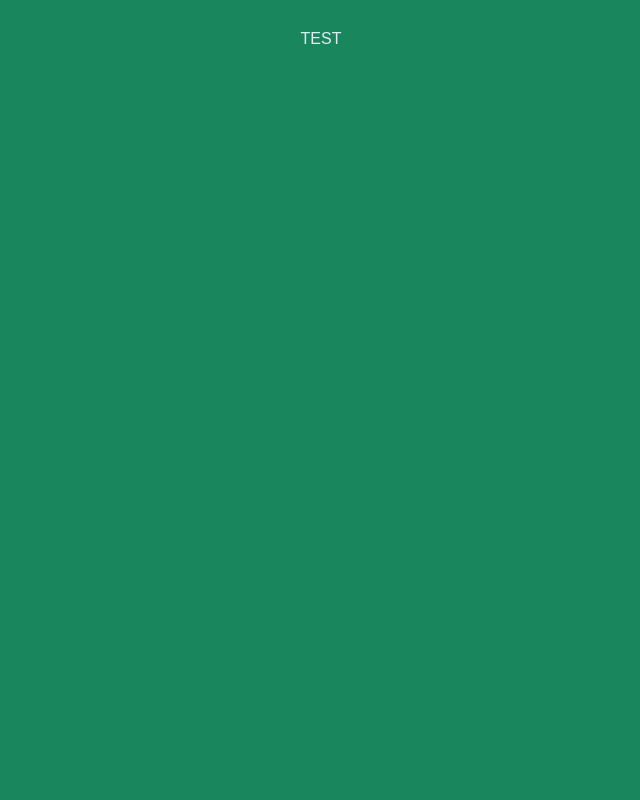
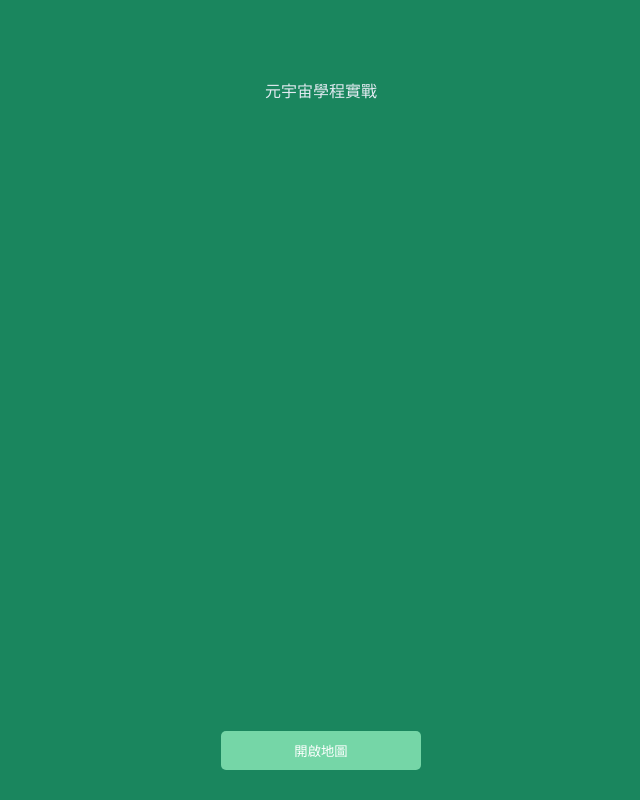
Before and after one commit to lmes3120/lmes3120.github.io, a plain HTML site: page basic/tutorial_1/index.html in a window 1280 px wide. Shown: the whole page, without its empty margins (319-959 px from the left). Drawn offline with Linux system fonts and the light colour scheme.

Commit message:
Update index.html

```diff
--- a/basic/tutorial_1/index.html
+++ b/basic/tutorial_1/index.html
@@ -11,14 +11,34 @@
                 font-family: Arial, sans-serif;
                 background-color: #1a865e;
                 color:rgb(227, 235, 242);
-                margin: 0px;
+                margin: 30px;
                 padding: 30px;
                 text-align:center;
+            }
+
+
+            #openMapButton {
+                position: absolute;
+                width: 200px;
+                margin-left: -100px;
+                bottom: 30px;
+                cursor: pointer;
+                border-radius: 5px;
+                background-color: #75d6a7;
+                color: #FFFFFF;
+                border: none;
+                padding: 10px;
             }
         </style>
 
 	</head>
+
 	<body>
-	    TEST
+        <BR>
+	    元宇宙學程實戰
+        <BR>
+
+        <button id="openMapButton" onclick="alert('按鈕被點擊！')">開啟地圖</button>
+
 	</body>
 </html>
```
